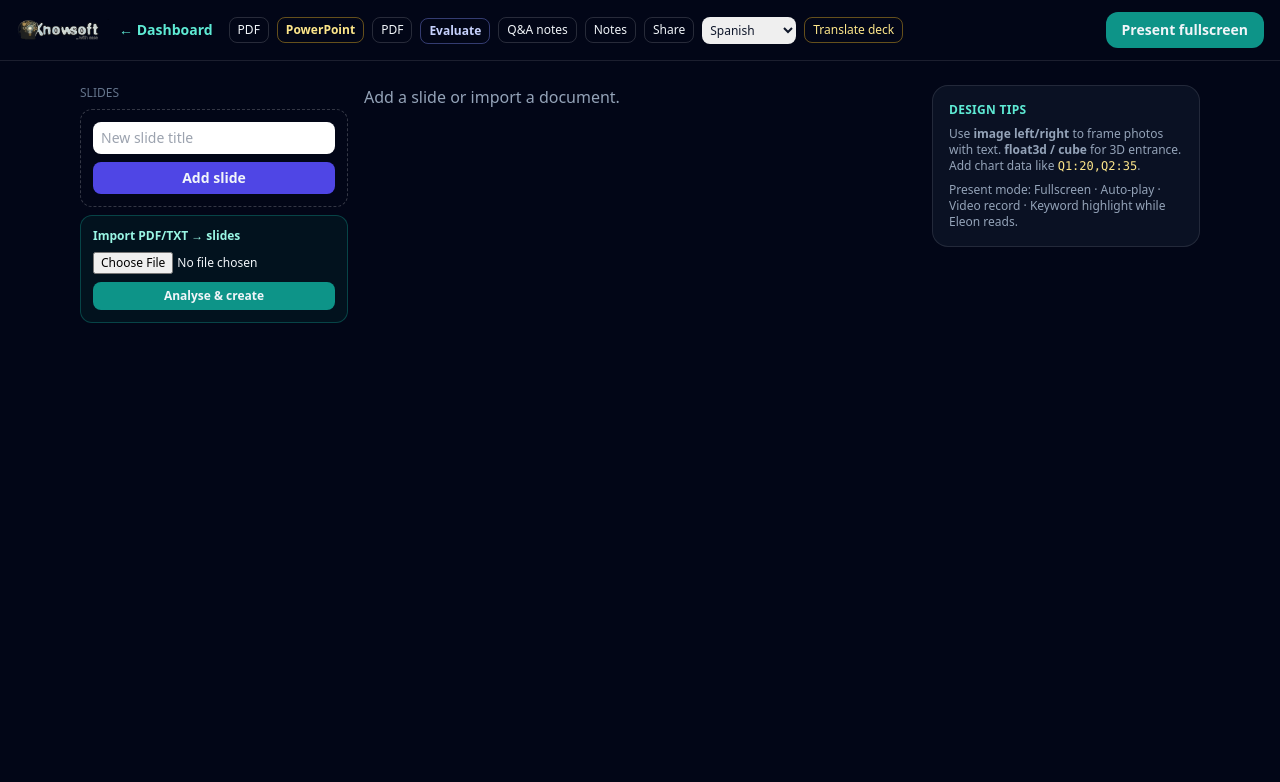
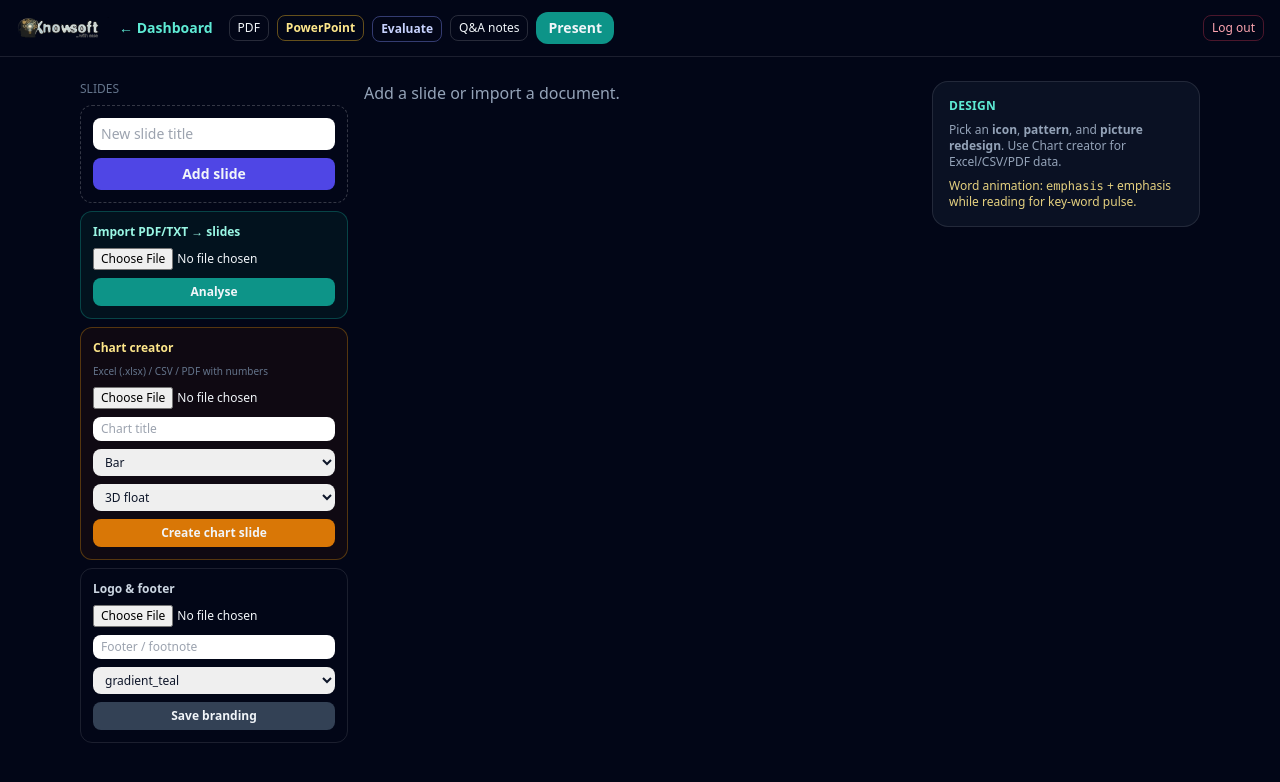
Before and after one commit to KnowsoftCloudAir/Churchgate, a FastAPI app: template app/templates/presenter/editor.html in a window 1280 px wide. Shown: the top 782 px of the page. Run offline with FastAPI, Linux system fonts and the light colour scheme; the template is opened without the code that fills it, so the values that code supplies are empty; some libraries are stand-ins or nearby versions.

Commit message:
Add files via upload

```diff
--- a/app/models.py
+++ b/app/models.py
@@ -44,6 +44,9 @@ class Presentation(SQLModel, table=True):
     created_at: datetime = Field(default_factory=datetime.utcnow)
     updated_at: datetime = Field(default_factory=datetime.utcnow)
     share_token: Optional[str] = Field(default=None, index=True)
+    logo_path: Optional[str] = None
+    footer_text: str = Field(default="")
+    default_pattern: str = Field(default="gradient_teal")
 
 class Slide(SQLModel, table=True):
     id: Optional[int] = Field(default=None, primary_key=True)
@@ -65,6 +68,9 @@ class Slide(SQLModel, table=True):
     keyword_animation: bool = Field(default=True)
     word_animation: str = Field(default="fadeUp")  # none | fadeUp | typewriter | cascade
     online_image_url: Optional[str] = None
+    pattern: str = Field(default="gradient_teal")
+    image_style: str = Field(default="frame")
+    word_emphasis: bool = Field(default=True)
 
 
 class EvalSession(SQLModel, table=True):
--- a/app/templates/presenter/editor.html
+++ b/app/templates/presenter/editor.html
@@ -11,42 +11,30 @@
   <header class="border-b border-white/10 px-4 py-3 flex flex-wrap gap-2 items-center">
     <img src="/static/img/knowsoft-logo.png" class="h-7" alt="Knowsoft" onerror="this.src='/static/icons/icon-192.png'">
     <a href="/dashboard" class="text-teal-300 text-sm font-semibold">← Dashboard</a>
-    <h1 class="font-bold truncate">{{ presentation.title }}</h1>
+    <h1 class="font-bold truncate max-w-[12rem]">{{ presentation.title }}</h1>
     <a href="/presentations/{{ presentation.id }}/export.pdf" class="text-xs border border-white/15 rounded-lg px-2 py-1">PDF</a>
     <a href="/presentations/{{ presentation.id }}/export.pptx" class="text-xs border border-amber-400/40 text-amber-200 rounded-lg px-2 py-1 font-semibold">PowerPoint</a>
-    <a href="/presentations/{{ presentation.id }}/export.pdf" class="text-xs border border-white/15 rounded-lg px-2 py-1">PDF</a>
     <form method="post" action="/presentations/{{ presentation.id }}/evaluation/create" class="inline">
       <button class="text-xs border border-indigo-400/40 text-indigo-200 rounded-lg px-2 py-1 font-semibold">Evaluate</button>
     </form>
     <a href="/presentations/{{ presentation.id }}/qa-notes" class="text-xs border border-white/15 rounded-lg px-2 py-1">Q&A notes</a>
-    <a href="/presentations/{{ presentation.id }}/notes.txt" class="text-xs border border-white/15 rounded-lg px-2 py-1">Notes</a>
-    <button type="button" onclick="shareLink()" class="text-xs border border-white/15 rounded-lg px-2 py-1">Share</button>
-    <select id="trLang" class="text-xs rounded-lg px-1 py-1 text-slate-900">
-      <option value="es">Spanish</option>
-      <option value="fr">French</option>
-      <option value="pt">Portuguese</option>
-      <option value="de">German</option>
-      <option value="ar">Arabic</option>
-      <option value="hi">Hindi</option>
-      <option value="zh-CN">Chinese</option>
-      <option value="yo">Yoruba</option>
-      <option value="ig">Igbo</option>
-      <option value="ha">Hausa</option>
-    </select>
-    <button type="button" onclick="translateDeck()" class="text-xs border border-amber-400/40 text-amber-200 rounded-lg px-2 py-1">Translate deck</button>
-    <a href="/presentations/{{ presentation.id }}/present" class="ml-auto rounded-xl bg-teal-600 px-4 py-2 text-sm font-bold">Present fullscreen</a>
+    <a href="/presentations/{{ presentation.id }}/present" class="rounded-xl bg-teal-600 px-3 py-1.5 text-sm font-bold">Present</a>
+    <a href="/logout" class="text-xs text-rose-300 border border-rose-500/30 rounded-lg px-2 py-1 ml-auto">Log out</a>
   </header>
-  {% if request.query_params.get('imported') %}
-  <div class="max-w-6xl mx-auto px-4 pt-3"><p class="text-emerald-400 text-sm">Document analysed into slides.</p></div>
-  {% endif %}
+
   <div class="max-w-6xl mx-auto px-4 py-6 grid lg:grid-cols-12 gap-4">
     <aside class="lg:col-span-3 space-y-2">
       <p class="text-xs uppercase text-slate-500">Slides</p>
       {% for s in slides %}
-      <a href="?sid={{ s.id }}" class="block rounded-xl border border-white/10 px-3 py-2 hover:bg-white/5 {% if request.query_params.get('sid')==s.id|string or (not request.query_params.get('sid') and loop.first) %}bg-indigo-900/50 border-indigo-400/40{% endif %}">
-        <span class="text-xs text-amber-300">#{{ loop.index }}</span>
-        <span class="block text-sm font-semibold truncate">{{ s.title or 'Untitled' }}</span>
-      </a>
+      <div class="flex gap-1 items-stretch">
+        <a href="?sid={{ s.id }}" class="flex-1 block rounded-xl border border-white/10 px-3 py-2 hover:bg-white/5 {% if request.query_params.get('sid')==s.id|string or (not request.query_params.get('sid') and loop.first) %}bg-indigo-900/50 border-indigo-400/40{% endif %}">
+          <span class="text-xs text-amber-300">#{{ loop.index }}</span>
+          <span class="block text-sm font-semibold truncate">{{ s.title or 'Untitled' }}</span>
+        </a>
+        <form method="post" action="/presentations/{{ presentation.id }}/slides/{{ s.id }}/delete" onsubmit="return confirm('Delete this slide?')">
+          <button class="h-full rounded-lg bg-rose-900/50 border border-rose-500/30 px-2 text-xs text-rose-200" title="Delete">✕</button>
+        </form>
+      </div>
       {% endfor %}
       <form method="post" action="/presentations/{{ presentation.id }}/slides" class="mt-3 rounded-xl border border-dashed border-white/20 p-3 space-y-2">
         <input name="title" placeholder="New slide title" class="w-full rounded-lg px-2 py-1.5 text-slate-900 text-sm">
@@ -55,13 +43,46 @@
       <form method="post" action="/presentations/{{ presentation.id }}/import-document" enctype="multipart/form-data" class="rounded-xl border border-teal-500/30 bg-teal-950/30 p-3 space-y-2">
         <p class="text-xs font-semibold text-teal-200">Import PDF/TXT → slides</p>
         <input type="file" name="document" accept=".pdf,.txt,.md" class="text-xs w-full" required>
-        <button class="w-full rounded-lg bg-teal-600 py-1.5 text-xs font-bold">Analyse & create</button>
+        <button class="w-full rounded-lg bg-teal-600 py-1.5 text-xs font-bold">Analyse</button>
+      </form>
+      <form method="post" action="/presentations/{{ presentation.id }}/chart-from-file" enctype="multipart/form-data" class="rounded-xl border border-amber-500/30 bg-amber-950/20 p-3 space-y-2">
+        <p class="text-xs font-semibold text-amber-200">Chart creator</p>
+        <p class="text-[10px] text-slate-500">Excel (.xlsx) / CSV / PDF with numbers</p>
+        <input type="file" name="datafile" accept=".xlsx,.xlsm,.csv,.txt,.pdf" class="text-xs w-full" required>
+        <input name="slide_title" placeholder="Chart title" class="w-full rounded-lg px-2 py-1 text-slate-900 text-xs">
+        <select name="chart_type" class="w-full rounded-lg px-2 py-1 text-slate-900 text-xs">
+          <option value="bar">Bar</option>
+          <option value="line">Line</option>
+          <option value="pie">Pie</option>
+          <option value="doughnut">Doughnut</option>
+        </select>
+        <select name="chart_animation" class="w-full rounded-lg px-2 py-1 text-slate-900 text-xs">
+          <option value="float3d">3D float</option>
+          <option value="cube">3D cube</option>
+          <option value="zoom">Zoom</option>
+          <option value="bounceIn">Bounce</option>
+        </select>
+        <button class="w-full rounded-lg bg-amber-600 py-1.5 text-xs font-bold">Create chart slide</button>
+      </form>
+      <form method="post" action="/presentations/{{ presentation.id }}/settings" enctype="multipart/form-data" class="rounded-xl border border-white/10 p-3 space-y-2">
+        <p class="text-xs font-semibold text-slate-300">Logo & footer</p>
+        <input type="file" name="logo" accept="image/*" class="text-xs w-full">
+        {% if presentation.logo_path %}<img src="{{ presentation.logo_path }}" class="h-10 rounded">{% endif %}
+        <input name="footer_text" value="{{ presentation.footer_text or '' }}" placeholder="Footer / footnote" class="w-full rounded-lg px-2 py-1 text-slate-900 text-xs">
+        <select name="default_pattern" class="w-full rounded-lg px-2 py-1 text-slate-900 text-xs">
+          {% for pat in ['gradient_teal','mesh_indigo','gold_lines','aurora','grid_dark','waves','orbs'] %}
+          <option value="{{ pat }}" {% if presentation.default_pattern==pat %}selected{% endif %}>{{ pat }}</option>
+          {% endfor %}
+        </select>
+        <button class="w-full rounded-lg bg-slate-700 py-1.5 text-xs font-bold">Save branding</button>
       </form>
     </aside>
+
     {% set sid = request.query_params.get('sid') %}
     {% set active = slides[0] if slides else none %}
     {% for s in slides %}{% if sid and s.id|string==sid %}{% set active = s %}{% endif %}{% endfor %}
     {% if not sid and slides %}{% set active = slides[0] %}{% endif %}
+
     <section class="lg:col-span-6">
       {% if active %}
       <form method="post" action="/presentations/{{ presentation.id }}/slides/{{ active.id }}" class="rounded-2xl border border-white/10 bg-slate-900/50 p-5 space-y-3">
@@ -69,30 +90,46 @@
         <label class="text-xs text-slate-400">Body</label>
         <textarea name="body" rows="4" class="w-full rounded-xl px-3 py-2 text-slate-900">{{ active.body }}</textarea>
         <label class="text-xs text-slate-400">Extra data (Eleon Q&A)</label>
-        <textarea name="extra_data" rows="3" class="w-full rounded-xl px-3 py-2 text-slate-900">{{ active.extra_data }}</textarea>
+        <textarea name="extra_data" rows="2" class="w-full rounded-xl px-3 py-2 text-slate-900">{{ active.extra_data }}</textarea>
         <label class="text-xs text-slate-400">Presenter notes</label>
         <textarea name="notes" rows="2" class="w-full rounded-xl px-3 py-2 text-slate-900">{{ active.notes }}</textarea>
 
         <div class="grid sm:grid-cols-2 gap-3">
           <div>
-            <label class="text-xs text-slate-400">Layout design</label>
+            <label class="text-xs text-slate-400">Layout</label>
             <select name="layout_style" class="w-full rounded-xl px-2 py-2 text-slate-900">
-              {% for L,lab in [('title_body','Title + body'),('image_left','Image left + text'),('image_right','Text + image right'),('image_bg','Photo background'),('centered','Centered showcase'),('chart','Chart focus')] %}
+              {% for L,lab in [('title_body','Title + body'),('image_left','Image left'),('image_right','Image right'),('image_bg','Photo background'),('centered','Centered'),('chart','Chart focus'),('icon_hero','Icon hero'),('split_accent','Split accent')] %}
               <option value="{{ L }}" {% if active.layout_style==L %}selected{% endif %}>{{ lab }}</option>
               {% endfor %}
             </select>
           </div>
           <div>
-            <label class="text-xs text-slate-400">Internal icon</label>
+            <label class="text-xs text-slate-400">Icon (tap to feature on slide)</label>
             <select name="icon_name" class="w-full rounded-xl px-2 py-2 text-slate-900">
               <option value="">None</option>
-              {% for ic in ['rocket','chart','target','star','globe','idea','team','growth','shield','heart','book','check'] %}
-              <option value="{{ ic }}" {% if active.icon_name==ic %}selected{% endif %}>{{ ic }}</option>
+              {% for ic,em in [('rocket','🚀 rocket'),('chart','📊 chart'),('target','🎯 target'),('star','⭐ star'),('globe','🌍 globe'),('idea','💡 idea'),('team','👥 team'),('growth','📈 growth'),('shield','🛡️ shield'),('heart','💚 heart'),('book','📘 book'),('check','✅ check'),('fire','🔥 fire'),('trophy','🏆 trophy'),('spark','✨ spark')] %}
+              <option value="{{ ic }}" {% if active.icon_name==ic %}selected{% endif %}>{{ em }}</option>
               {% endfor %}
             </select>
           </div>
           <div>
-            <label class="text-xs text-slate-400">Entrance (3D available)</label>
+            <label class="text-xs text-slate-400">Graphical pattern</label>
+            <select name="pattern" class="w-full rounded-xl px-2 py-2 text-slate-900">
+              {% for pat in ['gradient_teal','mesh_indigo','gold_lines','aurora','grid_dark','waves','orbs','sunset'] %}
+              <option value="{{ pat }}" {% if active.pattern==pat %}selected{% endif %}>{{ pat }}</option>
+              {% endfor %}
+            </select>
+          </div>
+          <div>
+            <label class="text-xs text-slate-400">Picture redesign</label>
+            <select name="image_style" class="w-full rounded-xl px-2 py-2 text-slate-900">
+              {% for st in ['frame','circle','polaroid','shadow','duotone','glow','hex'] %}
+              <option value="{{ st }}" {% if active.image_style==st %}selected{% endif %}>{{ st }}</option>
+              {% endfor %}
+            </select>
+          </div>
+          <div>
+            <label class="text-xs text-slate-400">Entrance animation</label>
             <select name="animation_in" class="w-full rounded-xl px-2 py-2 text-slate-900">
               {% for a in ['float3d','cube','fade','slideLeft','slideUp','zoom','flip','rotateIn','bounceIn'] %}
               <option value="{{ a }}" {% if active.animation_in==a %}selected{% endif %}>{{ a }}</option>
@@ -110,16 +147,16 @@
           <div>
             <label class="text-xs text-slate-400">Word entrance</label>
             <select name="word_animation" class="w-full rounded-xl px-2 py-2 text-slate-900">
-              {% for a in ['fadeUp','cascade','typewriter','none'] %}
+              {% for a in ['fadeUp','cascade','typewriter','emphasis','none'] %}
               <option value="{{ a }}" {% if active.word_animation==a %}selected{% endif %}>{{ a }}</option>
               {% endfor %}
             </select>
           </div>
           <div>
-            <label class="text-xs text-slate-400">Keyword animation while reading</label>
-            <select name="keyword_animation" class="w-full rounded-xl px-2 py-2 text-slate-900">
-              <option value="on" {% if active.keyword_animation %}selected{% endif %}>On</option>
-              <option value="off" {% if not active.keyword_animation %}selected{% endif %}>Off</option>
+            <label class="text-xs text-slate-400">Word emphasis while reading</label>
+            <select name="word_emphasis" class="w-full rounded-xl px-2 py-2 text-slate-900">
+              <option value="on" {% if active.word_emphasis %}selected{% endif %}>On</option>
+              <option value="off" {% if not active.word_emphasis %}selected{% endif %}>Off</option>
             </select>
           </div>
           <div>
@@ -132,8 +169,8 @@
             </select>
           </div>
           <div>
-            <label class="text-xs text-slate-400">Chart data (A:10,B:20 or JSON)</label>
-            <input name="chart_data" value="{{ active.chart_data or '' }}" placeholder="Lagos:40,Abuja:30,PH:20" class="w-full rounded-xl px-2 py-2 text-slate-900">
+            <label class="text-xs text-slate-400">Chart data (A:10,B:20)</label>
+            <input name="chart_data" value="{{ active.chart_data or '' }}" class="w-full rounded-xl px-2 py-2 text-slate-900">
           </div>
           <div>
             <label class="text-xs text-slate-400">Background</label>
@@ -144,53 +181,28 @@
             <input type="color" name="accent" value="{{ active.accent or '#14b8a6' }}" class="w-full h-10 rounded-xl">
           </div>
         </div>
-        <label class="text-xs text-slate-400">Online image URL (Picsum/Unsplash etc.)</label>
-        <input name="online_image_url" value="{{ active.online_image_url or '' }}" placeholder="https://images.unsplash.com/..." class="w-full rounded-xl px-3 py-2 text-slate-900 text-sm">
-        <p class="text-[11px] text-slate-500">Quick sample: https://picsum.photos/seed/eleon{{ active.id }}/800/500</p>
+        <label class="text-xs text-slate-400">Online image URL</label>
+        <input name="online_image_url" value="{{ active.online_image_url or '' }}" placeholder="https://…" class="w-full rounded-xl px-3 py-2 text-slate-900 text-sm">
+        <input type="hidden" name="keyword_animation" value="on">
         <button class="rounded-xl bg-teal-600 px-5 py-2 font-bold">Save slide</button>
       </form>
       <form method="post" action="/presentations/{{ presentation.id }}/slides/{{ active.id }}/image" enctype="multipart/form-data" class="mt-3 flex flex-wrap gap-2 items-center">
         <input type="file" name="image" accept="image/*" class="text-sm">
-        <button class="rounded-lg bg-slate-700 px-3 py-1.5 text-sm font-semibold">Upload your picture</button>
+        <button class="rounded-lg bg-slate-700 px-3 py-1.5 text-sm font-semibold">Upload picture</button>
         {% if active.image_path %}<img src="{{ active.image_path }}" class="h-14 rounded-lg border border-white/10">{% endif %}
       </form>
       {% else %}
       <p class="text-slate-400">Add a slide or import a document.</p>
       {% endif %}
     </section>
+
     <aside class="lg:col-span-3">
-      <div class="rounded-2xl border border-white/10 bg-slate-900/70 p-4 sticky top-4 space-y-2">
-        <p class="text-xs uppercase tracking-wide text-teal-300 font-bold">Design tips</p>
-        <p class="text-xs text-slate-400">Use <b>image left/right</b> to frame photos with text. <b>float3d / cube</b> for 3D entrance. Add chart data like <code class="text-amber-200">Q1:20,Q2:35</code>.</p>
-        <p class="text-xs text-slate-400">Present mode: Fullscreen · Auto-play · Video record · Keyword highlight while Eleon reads.</p>
-        {% if active %}
-        <div class="grid grid-cols-1 gap-2 pt-2" id="enhancePanel" data-sid="{{ active.id }}">
-          <button type="button" data-act="anim_zoom" class="enh rounded-xl border border-white/10 px-3 py-2 text-left text-sm">Zoom anim</button>
-          <button type="button" data-act="accent_gold" class="enh rounded-xl border border-amber-500/30 px-3 py-2 text-left text-sm">Gold accent</button>
-          <button type="button" data-act="bg_indigo" class="enh rounded-xl border border-indigo-500/30 px-3 py-2 text-left text-sm">Indigo bg</button>
-        </div>
-        {% endif %}
+      <div class="rounded-2xl border border-white/10 bg-slate-900/70 p-4 sticky top-4 space-y-2 text-xs text-slate-400">
+        <p class="text-teal-300 font-bold uppercase tracking-wide">Design</p>
+        <p>Pick an <b>icon</b>, <b>pattern</b>, and <b>picture redesign</b>. Use Chart creator for Excel/CSV/PDF data.</p>
+        <p class="text-amber-200/90">Word animation: <code>emphasis</code> + emphasis while reading for key-word pulse.</p>
       </div>
     </aside>
   </div>
-  <script>
-  async function translateDeck(){
-    if(!confirm('Translate all slides to the selected language? This overwrites text.')) return;
-    const lang=document.getElementById('trLang').value;
-    const r=await fetch('/presentations/{{ presentation.id }}/translate',{method:'POST',credentials:'same-origin',headers:{'Content-Type':'application/json'},body:JSON.stringify({lang})});
-    const j=await r.json();
-    if(j.ok){ alert('Translated '+j.slides+' slides to '+j.lang+'. Reloading…'); location.reload(); }
-    else alert('Translation failed');
-  }
-  async function shareLink(){
-    const r=await fetch('/presentations/{{ presentation.id }}/share',{method:'POST',credentials:'same-origin'});
-    const j=await r.json(); if(j.url){ const full=location.origin+j.url; await navigator.clipboard.writeText(full).catch(()=>{}); alert('Share:\\n'+full); }
-  }
-  document.querySelectorAll('.enh').forEach(btn=>btn.addEventListener('click',async()=>{
-    const sid=document.getElementById('enhancePanel').dataset.sid;
-    await fetch('/api/slides/'+sid+'/enhance',{method:'POST',credentials:'same-origin',headers:{'Content-Type':'application/json'},body:JSON.stringify({action:btn.dataset.act})});
-    alert('Applied');
-  }));
-  </script>
 </body>
 </html>
--- a/main.py
+++ b/main.py
@@ -379,6 +379,9 @@ async def update_slide(
     keyword_animation: str = Form("on"),
     word_animation: str = Form("fadeUp"),
     online_image_url: str = Form(""),
+    pattern: str = Form("gradient_teal"),
+    image_style: str = Form("frame"),
+    word_emphasis: str = Form("on"),
     user: User = Depends(require_user),
     session: Session = Depends(get_session),
 ):
@@ -401,6 +404,9 @@ async def update_slide(
     s.keyword_animation = (keyword_animation == "on")
     s.word_animation = word_animation or "fadeUp"
     s.online_image_url = (online_image_url or "").strip() or None
+    s.pattern = pattern or "gradient_teal"
+    s.image_style = image_style or "frame"
+    s.word_emphasis = (word_emphasis == "on")
     p.updated_at = datetime.utcnow()
     session.add(s)
     session.add(p)
@@ -468,6 +474,104 @@ async def delete_slide(
     session.delete(s)
     session.commit()
     return RedirectResponse(f"/presentations/{pid}/edit", status_code=303)
+
+
+@app.post("/presentations/{pid}/settings")
+async def presentation_settings(
+    pid: int,
+    footer_text: str = Form(""),
+    default_pattern: str = Form("gradient_teal"),
+    user: User = Depends(require_user),
+    session: Session = Depends(get_session),
+    logo: UploadFile = File(None),
+):
+    p = session.get(Presentation, pid)
+    if not p or p.owner_id != user.id:
+        raise HTTPException(404)
+    p.footer_text = (footer_text or "")[:500]
+    p.default_pattern = default_pattern or "gradient_teal"
+    if logo and getattr(logo, "filename", None):
+        data = await logo.read()
+        if data and len(data) < 5_000_000:
+            ext = (logo.filename.rsplit(".", 1)[-1] or "png").lower()[:4]
+            name = f"logo_{pid}_{secrets.token_hex(4)}.{ext}"
+            dest = UPLOAD_SLIDES / name
+            dest.write_bytes(data)
+            p.logo_path = f"/static/uploads/slides/{name}"
+    session.add(p)
+    session.commit()
+    return RedirectResponse(f"/presentations/{pid}/edit", status_code=303)
+
+
+@app.post("/presentations/{pid}/chart-from-file")
+async def chart_from_file(
+    pid: int,
+    user: User = Depends(require_user),
+    session: Session = Depends(get_session),
+    datafile: UploadFile = File(...),
+    chart_type: str = Form("bar"),
+    chart_animation: str = Form("float3d"),
+    slide_title: str = Form("Chart"),
+):
+    p = session.get(Presentation, pid)
+    if not p or p.owner_id != user.id:
+        raise HTTPException(404)
+    raw = await datafile.read()
+    fname = (datafile.filename or "").lower()
+    labels, values = [], []
+    if fname.endswith(".xlsx") or fname.endswith(".xlsm"):
+        try:
+            import openpyxl
+            wb = openpyxl.load_workbook(io.BytesIO(raw), read_only=True, data_only=True)
+            ws = wb.active
+            for row in ws.iter_rows(values_only=True):
+                if not row or row[0] is None:
+                    continue
+                lab = str(row[0]).strip()
+                try:
+                    val = float(row[1]) if len(row) > 1 and row[1] is not None else None
+                except (TypeError, ValueError):
+                    continue
+                if lab and val is not None:
+                    labels.append(lab[:40])
+                    values.append(val)
+        except Exception as e:
+            raise HTTPException(400, f"Excel read error: {e}")
+    elif fname.endswith(".csv") or fname.endswith(".txt"):
+        text = raw.decode("utf-8", errors="ignore")
+        for line in text.splitlines():
+            parts = [x.strip() for x in line.replace(";", ",").split(",")]
+            if len(parts) >= 2:
+                try:
+                    values.append(float(parts[1]))
+                    labels.append(parts[0][:40])
+                except ValueError:
+                    continue
+    elif fname.endswith(".pdf"):
+        text = extract_text_from_upload(fname, raw)
+        for m in re.finditer(r"([A-Za-z][A-Za-z0-9 /%\-]{1,30})\s*[:\|-]?\s*(\d+(?:\.\d+)?)", text):
+            labels.append(m.group(1).strip()[:40])
+            values.append(float(m.group(2)))
+            if len(labels) >= 12:
+                break
+    else:
+        raise HTTPException(400, "Upload .xlsx, .csv, or .pdf")
+    if not labels:
+        raise HTTPException(400, "No numeric data found in file")
+    chart_data = ",".join(f"{l}:{v}" for l, v in zip(labels, values))
+    n = len(session.exec(select(Slide).where(Slide.presentation_id == pid)).all())
+    session.add(Slide(
+        presentation_id=pid, position=n, title=slide_title or "Chart",
+        body="Data visualisation", extra_data=chart_data,
+        chart_type=chart_type or "bar", chart_data=chart_data,
+        animation_in=chart_animation or "float3d", layout_style="chart",
+        icon_name="chart", pattern="mesh_indigo",
+    ))
+    p.updated_at = datetime.utcnow()
+    session.add(p)
+    session.commit()
+    return RedirectResponse(f"/presentations/{pid}/edit", status_code=303)
+
 
 
 @app.get("/presentations/{pid}/present", response_class=HTMLResponse)
--- a/requirements.txt
+++ b/requirements.txt
@@ -13,3 +13,4 @@ gunicorn==23.0.0
 pypdf==5.1.0
 reportlab==4.2.5
 python-pptx==1.0.2
+openpyxl==3.1.5
```
Also changed, not shown: app/pptx_export.py (+115 -94 lines), app/templates/presenter/certificate.html (+37 -12 lines), app/templates/presenter/present.html (+43 -5 lines).
